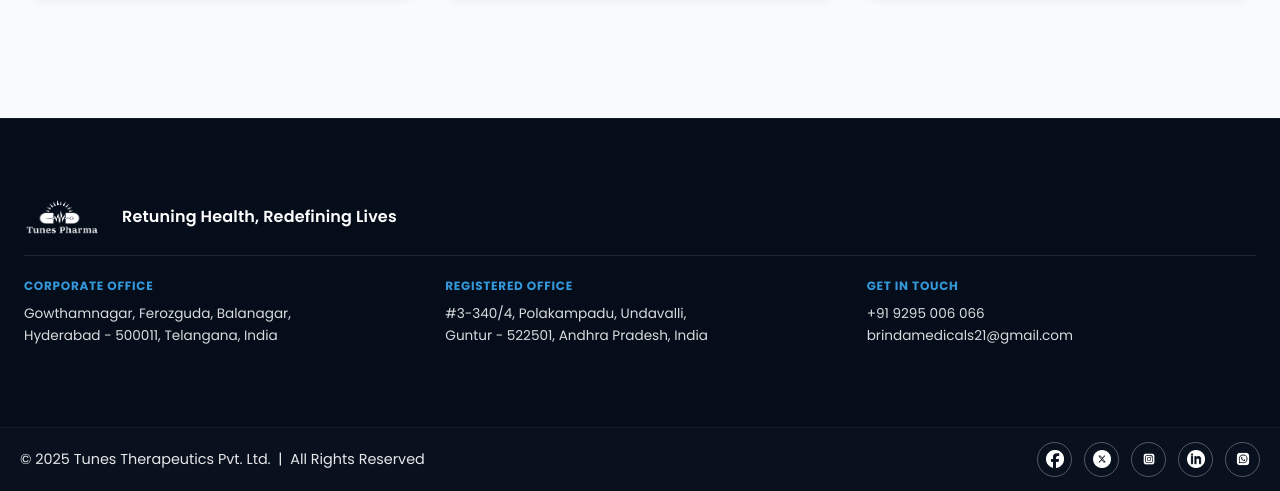
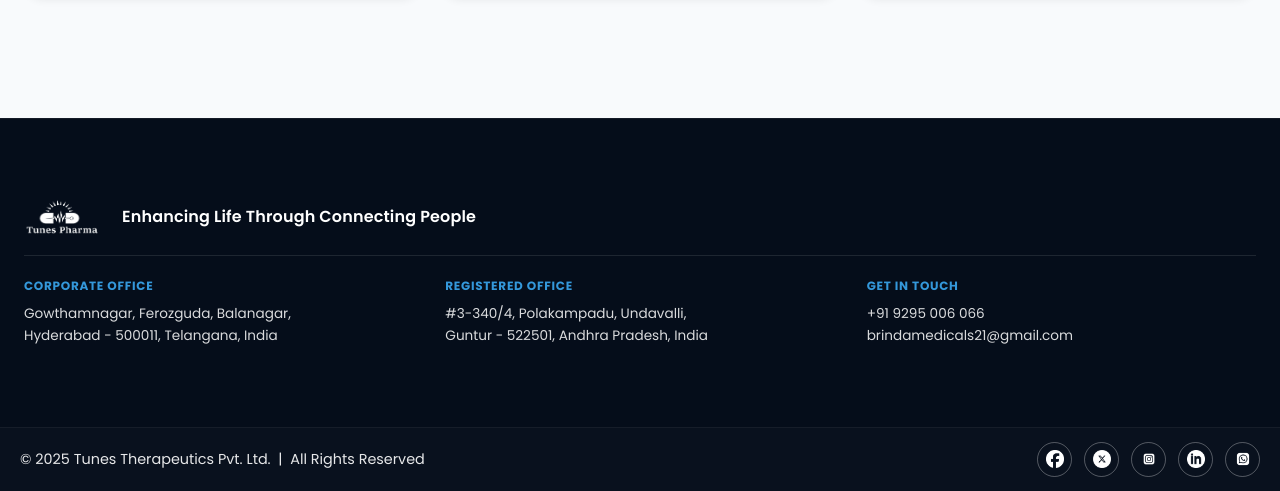
Before and after one commit to Saiaditya26122006/tunes_pharma_web, a Flask app: page /gallery in a window 1280 px wide. Shown: the part 1246-1737 px from the top of the page. Run offline with Flask 3, Linux system fonts and the light colour scheme; parts of the project's set-up code (start-up, migrations or seed data) failed here and were passed over; some libraries are stand-ins or nearby versions.

Commit message:
chore(footer): use hero tagline in the footer brand row
Replaced "Retuning Health, Redefining Lives" with the main hero tagline
"Enhancing Life Through Connecting People" so the footer reinforces the
same brand message shown above the fold.

Co-Authored-By: Claude Opus 4.7 <noreply@anthropic.com>

```diff
--- a/templates/partials/footer.html
+++ b/templates/partials/footer.html
@@ -207,7 +207,7 @@
         <div class="footer-upper-content">
             <div class="footer-brand-row">
                 <img src="{{ url_for('static', filename='images/logo.png') }}" alt="Tunes Therapeutics Logo">
-                <p class="footer-tagline">Retuning Health, Redefining Lives</p>
+                <p class="footer-tagline">Enhancing Life Through Connecting People</p>
             </div>
             <div class="footer-info-row">
                 <div class="footer-block">
```
